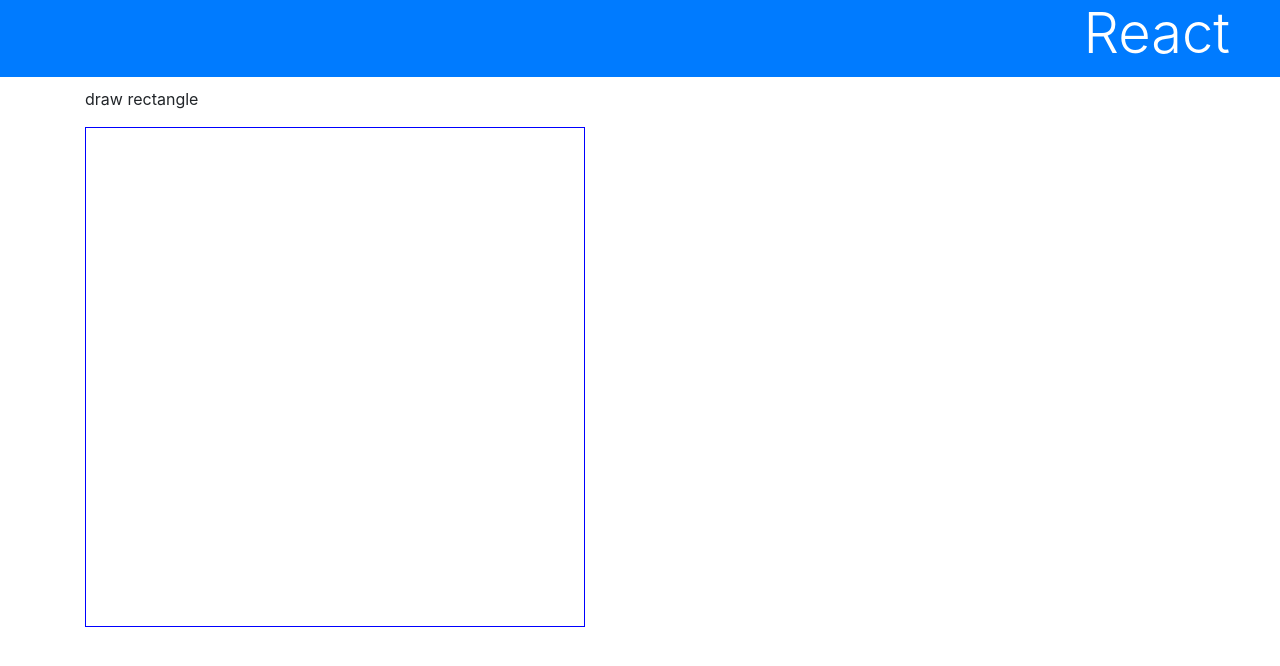
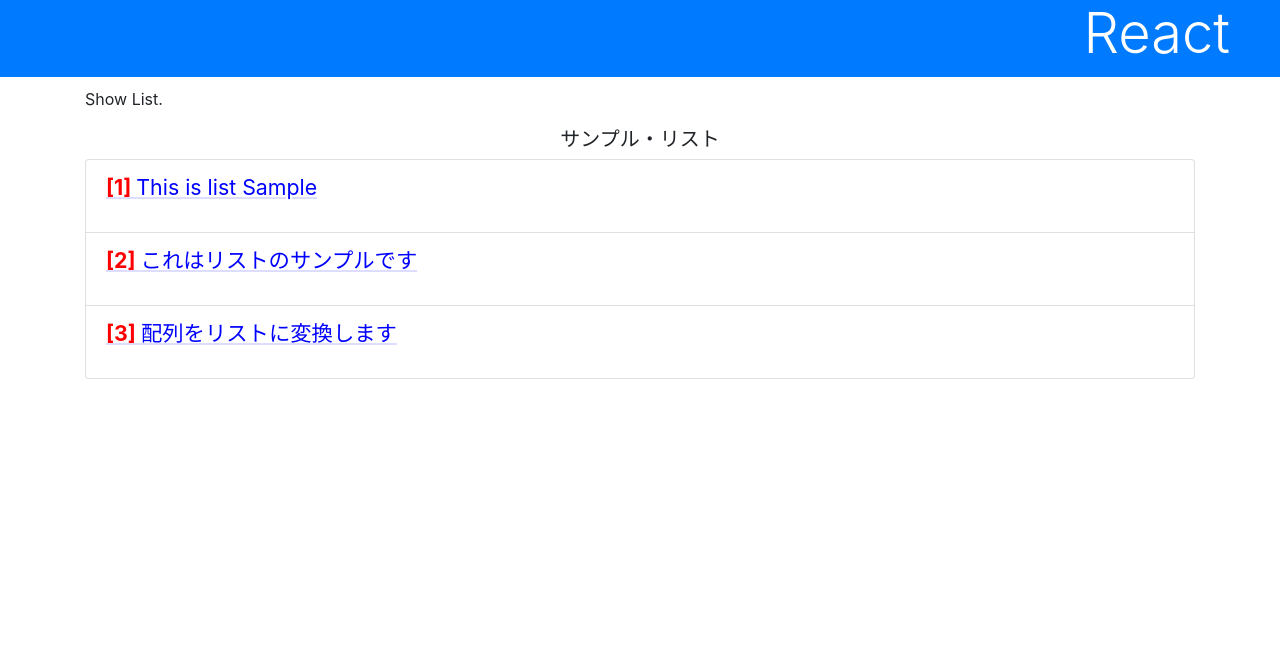
Before and after one commit to Yuki326/photo_search_app, a React (Create React App) app: page / in a window 1280 px wide. Shown: the top 666 px of the page. Built offline with nearby package versions, Linux system fonts and the light colour scheme.

Commit message:
演習 リストの表示

```diff
--- a/src/App.js
+++ b/src/App.js
@@ -2,53 +2,73 @@
 import './App.css'
 
 class App extends Component{
-  data =[]
-
-  area = {
-    width:"500px",
-    height:"500px",
-    border:"1px solid blue"
-  }
+  data =[
+    "This is list Sample",
+    "これはリストのサンプルです",
+    "配列をリストに変換します"
+  ]
   constructor(props){
     super(props)
-    this.state={
-      list:this.data
+    this.state ={
+      list: this.data
     }
-    this.doAction = this.doAction.bind(this)
-  }
-  doAction(e){
-    let x= e.pageX
-    let y= e.pageY
-    this.data.push({x:x,y:y})
-    this.setState({
-      list:this.data
-    })
-  }
-
-  draw(d){
-    let s={
-      position:"absolute",
-      left:(d.x - 25)+"px",
-      top:(d.y -25)+"px",
-      width:"50px",
-      height:"50px",
-      backgroundColor:"#66f3",
-    }
-    return <div style={s}></div>
-
   }
   render(){
     return(
-      <div>
+      <>
         <h1 className="bg-primary text-white display-4">React</h1>
         <div className="container">
-          <p className="subtitle">draw rectangle</p>
-          <div style={this.area} onClick={this.doAction}>
-            {this.data.map((value)=>this.draw(value))}
-          </div>
+          <p className="subtitle">Show List.</p>
+          <List title="サンプル・リスト" data={this.data}/>
+        </div>
+      </>
+    )
+  }
+}
 
-        </div>
-      </div>
+class List extends Component{
+  number = 1
+  render(){
+    let data=this.props.data;
+    return(
+      <>
+        <p className="h5 text-center">{this.props.title}</p>
+        <ul className="list-group">
+          {
+            data.map
+            (
+              (item,key)=>
+              <li className="list-group-item" key={key}>
+                <Item number={key+1} value={item} />
+              </li>
+            )
+          }
+        </ul>
+      </>
+    )
+  }
+}
+
+class Item extends Component{
+  itm={
+    fontSize:"16pt",
+    color:"#00f",
+    textDecoration:'underline',
+    textDecorationColor:'#ddf'
+  }
+  num={
+    fontWeight:"bold",
+    color:"red"
+  }
+
+  render(){
+    return(
+      <p style={this.itm}>
+        <span style={this.num}>
+          [{this.props.number}]&nbsp;
+        </span>
+        {this.props.value}
+      </p>
     )
   }
 }
```
